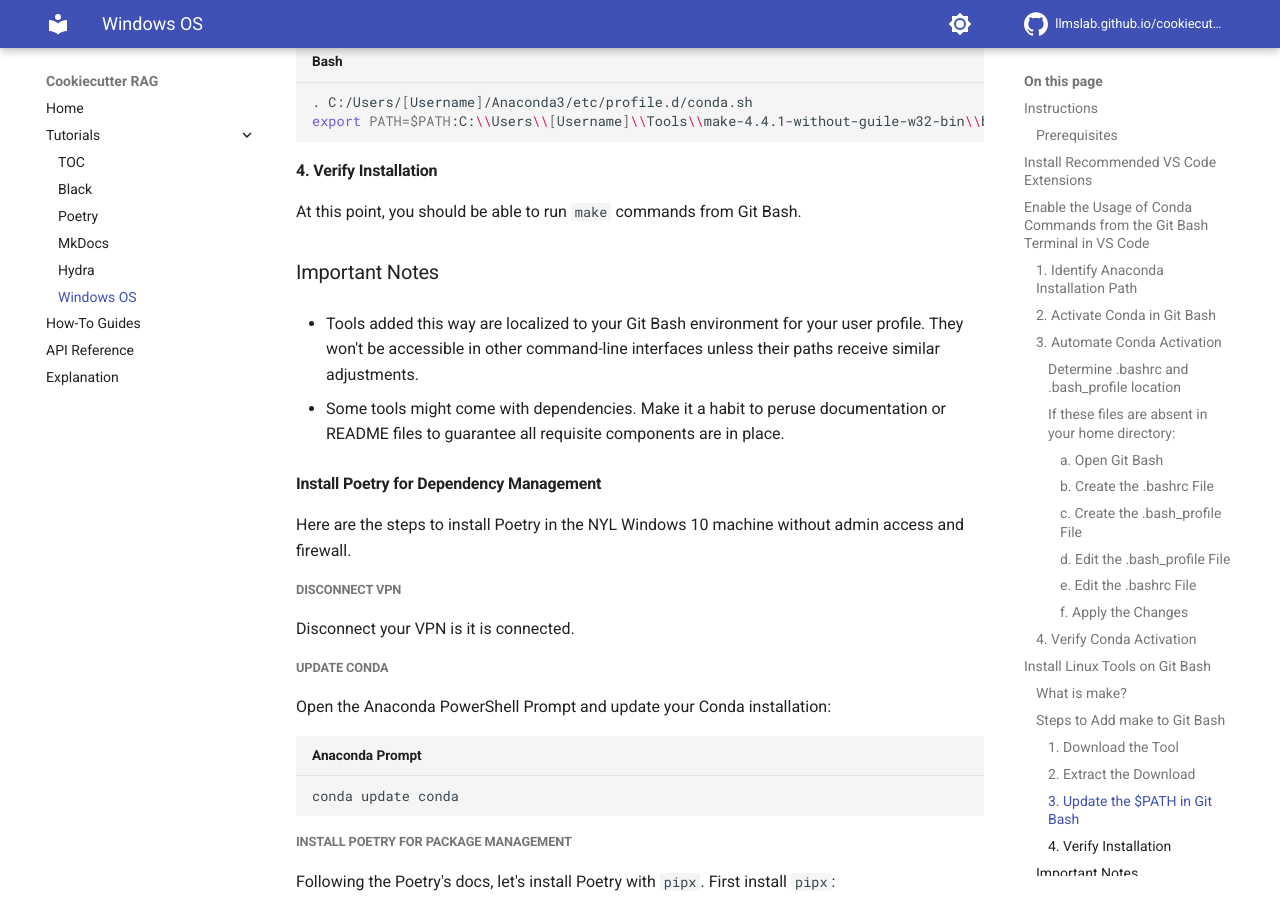
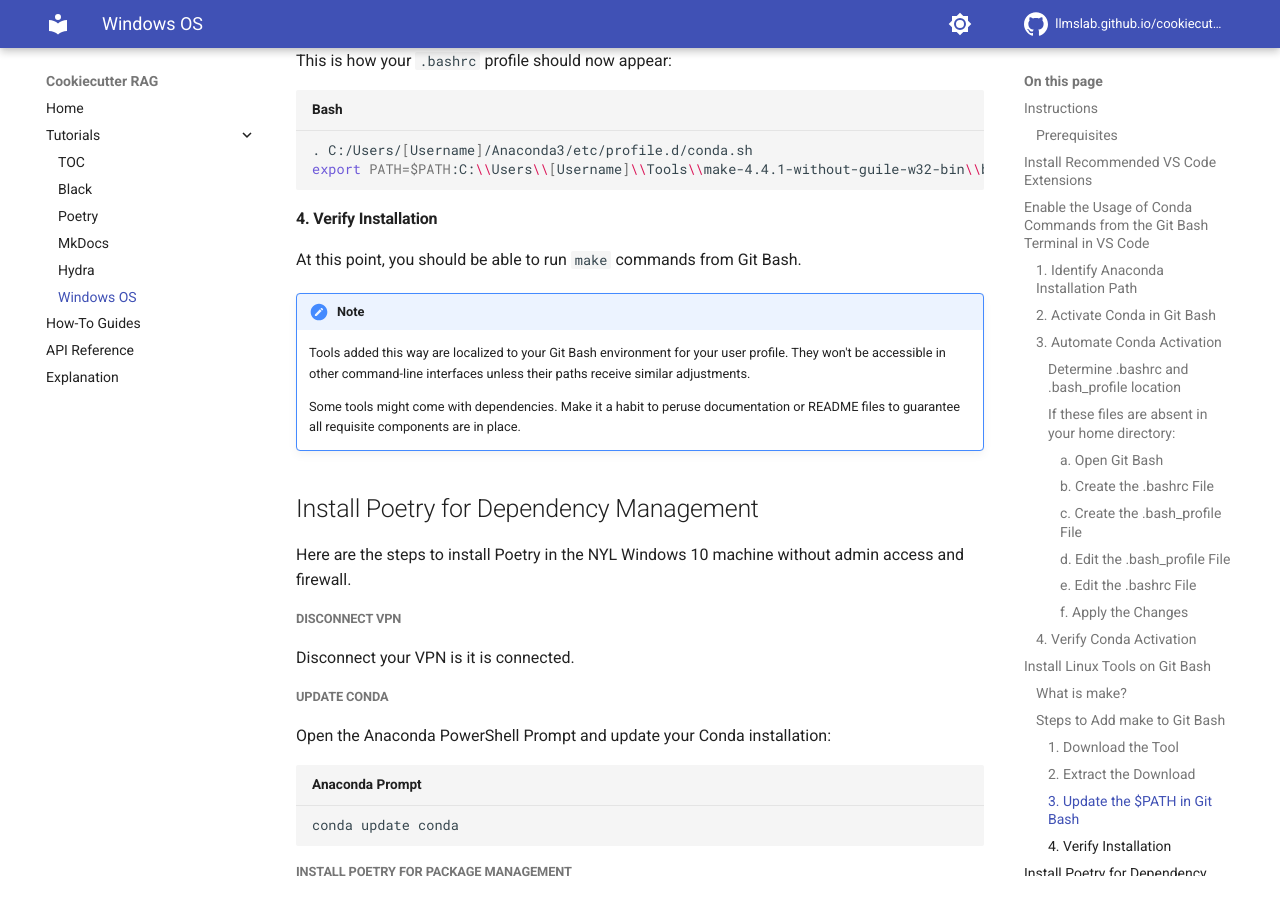
Before and after one commit to LLMsLab/cookiecutter-ai-flock, an MkDocs documentation site: the page built from docs/tutorials/windows-os-setup.md, in a window 1280 px wide and 900 px high, scrolled down 5724 px. Built offline with MkDocs 1.6.1 and Material for MkDocs 9.7.7, drawn with Linux system fonts in a browser that asks for light colours; comment, search, counter and statistics services are not loaded; some of the changed lines change nothing that is shown.

Commit message:
Update after some refactoring

```diff
--- a/docs/tutorials/windows-os-setup.md
+++ b/docs/tutorials/windows-os-setup.md
@@ -25,36 +25,39 @@
 
 ### Prerequisites
 
-1. **Visual Studio Code (VS Code):**
-   - Download and install VS Code by following the instructions on the
-     official website: [VS Code
-     Download](https://code.visualstudio.com/download)
-   - During the installation process, choose an installation location
-     within a directory where you have write permissions, typically
-     within your user directory, `C:/Users/[Username]/`. You should not
-     encounter any admin rights issues during the installation of VS
-     Code.
+**Visual Studio Code (VS Code):**
 
-2. **Anaconda Distribution:**
-   - Download the Anaconda Distribution for Windows from the official
-     website: [Anaconda
-     Download](https://www.anaconda.com/products/distribution)
-   - Follow these steps to install Anaconda without admin rights:
-     - During the Anaconda installation process, when you reach the
-       "Advanced Options" section, select the "Install for me only"
-       option.
-     - Choose a directory location where you have write permissions
-       (e.g., your user directory) for the installation.
-     - Complete the installation process.
+- Download and install VS Code by following the instructions on the
+  official website: [VS Code
+  Download](https://code.visualstudio.com/download)
+- During the installation process, choose an installation location
+  within a directory where you have write permissions, typically
+  within your user directory, `C:/Users/[Username]/`. You should not
+  encounter any admin rights issues during the installation of VS
+  Code.
 
-3. **Git Bash:**
-   - Download and install Git Bash, which provides a Unix-like
-     command-line environment for Windows: [Git Bash
-     Download](https://git-scm.com/downloads)
-   - During the installation, choose an installation location within a
-     directory where you have write permissions (e.g., your user
-     directory). You should not encounter any admin rights issues when
-     installing Git Bash.
+**Anaconda Distribution:**
+
+- Download the Anaconda Distribution for Windows from the official
+  website: [Anaconda
+  Download](https://www.anaconda.com/products/distribution)
+- Follow these steps to install Anaconda without admin rights:
+    - During the Anaconda installation process, when you reach the
+      "Advanced Options" section, select the "Install for me only"
+      option.
+    - Choose a directory location where you have write permissions
+      (e.g., your user directory) for the installation.
+    - Complete the installation process.
+
+**Git Bash:**
+
+- Download and install Git Bash, which provides a Unix-like
+  command-line environment for Windows: [Git Bash
+  Download](https://git-scm.com/downloads)
+- During the installation, choose an installation location within a
+  directory where you have write permissions (e.g., your user
+  directory). You should not encounter any admin rights issues when
+  installing Git Bash.
 
 Once you have installed these prerequisites, you'll be ready to set up
 and run this project on your Windows 10 machine, even without admin
@@ -257,17 +260,17 @@
 
 At this point, you should be able to run `make` commands from Git Bash.
 
-### Important Notes
+!!! note
 
-- Tools added this way are localized to your Git Bash environment for
-  your user profile. They won't be accessible in other command-line
-  interfaces unless their paths receive similar adjustments.
+    Tools added this way are localized to your Git Bash environment for
+    your user profile. They won't be accessible in other command-line
+    interfaces unless their paths receive similar adjustments.
 
-- Some tools might come with dependencies. Make it a habit to peruse
-  documentation or README files to guarantee all requisite components
-  are in place.
+    Some tools might come with dependencies. Make it a habit to peruse
+    documentation or README files to guarantee all requisite components
+    are in place.
 
-#### Install Poetry for Dependency Management
+## Install Poetry for Dependency Management
 
 Here are the steps to install Poetry in the NYL Windows 10 machine
 without admin access and firewall.
```
